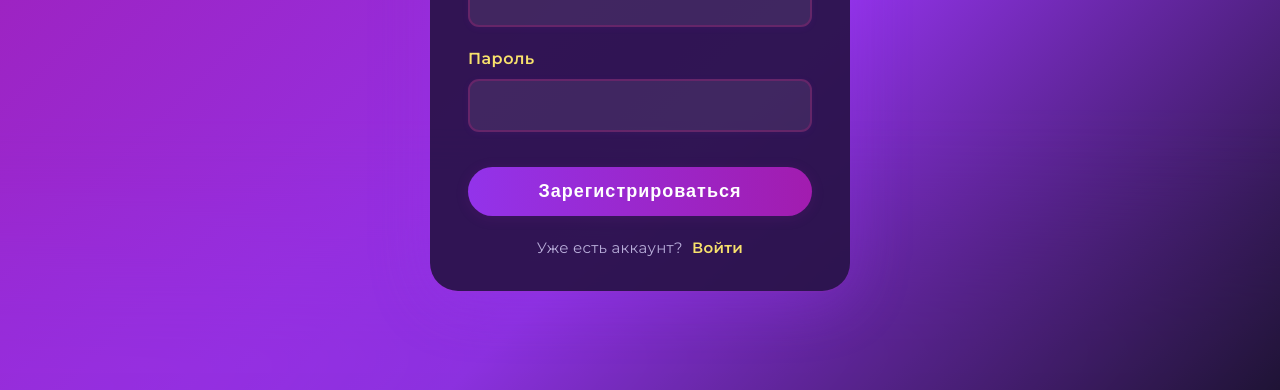
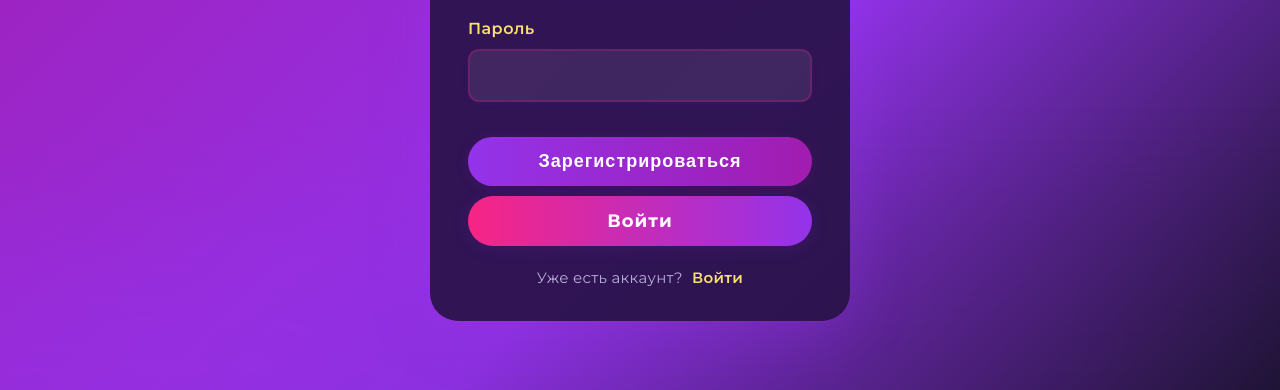
Before and after one commit to Nosochek333/hack, a plain HTML site: page register.html in a window 1280 px wide. Shown: the part 410-800 px from the top of the page. Drawn offline with Linux system fonts and the light colour scheme.

Commit message:
Update register.html

```diff
--- a/register.html
+++ b/register.html
@@ -175,6 +175,29 @@
             transform: scale(1.035) translateY(-2px);
             box-shadow: 0 4px 22px #9333ea33;
         }
+        .btn-login-link {
+            width: 100%;
+            margin-top: 10px;
+            background: linear-gradient(90deg, #f72585 0%, #9333ea 100%);
+            color: #fff;
+            border: none;
+            border-radius: 40px;
+            padding: 14px 0;
+            font-size: 18px;
+            font-weight: 700;
+            letter-spacing: 1px;
+            cursor: pointer;
+            box-shadow: 0 2px 18px #9333ea22;
+            transition: background 0.17s, transform 0.17s, box-shadow 0.17s;
+            display: block;
+            text-align: center;
+            text-decoration: none;
+        }
+        .btn-login-link:hover, .btn-login-link:focus {
+            background: linear-gradient(90deg, #9333ea 0%, #f72585 100%);
+            transform: scale(1.035) translateY(-2px);
+            box-shadow: 0 4px 22px #f7258533;
+        }
         .login-link {
             text-align: center;
             margin-top: 22px;
@@ -232,6 +255,7 @@
             </div>
             <button type="submit" class="btn">Зарегистрироваться</button>
         </form>
+        <a href="login.html" class="btn-login-link">Войти</a>
         <div class="login-link">Уже есть аккаунт?
             <a href="login.html">Войти</a>
         </div>
```
